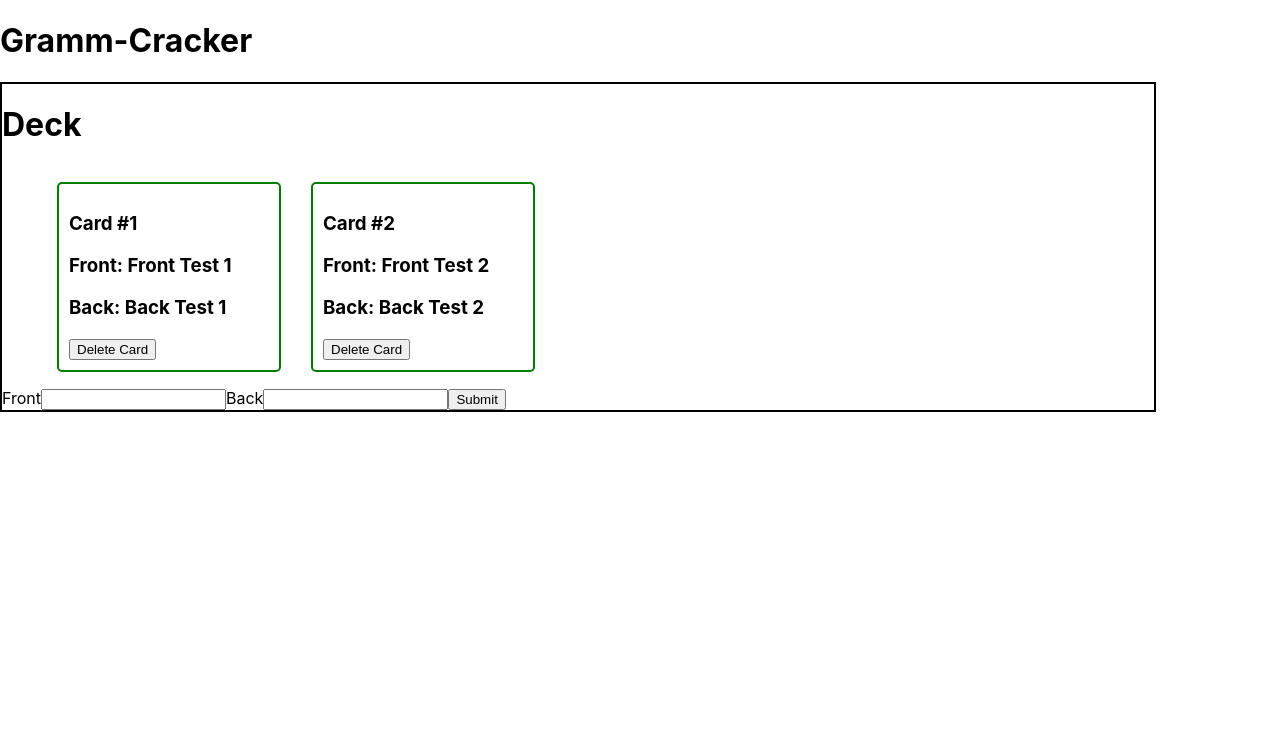
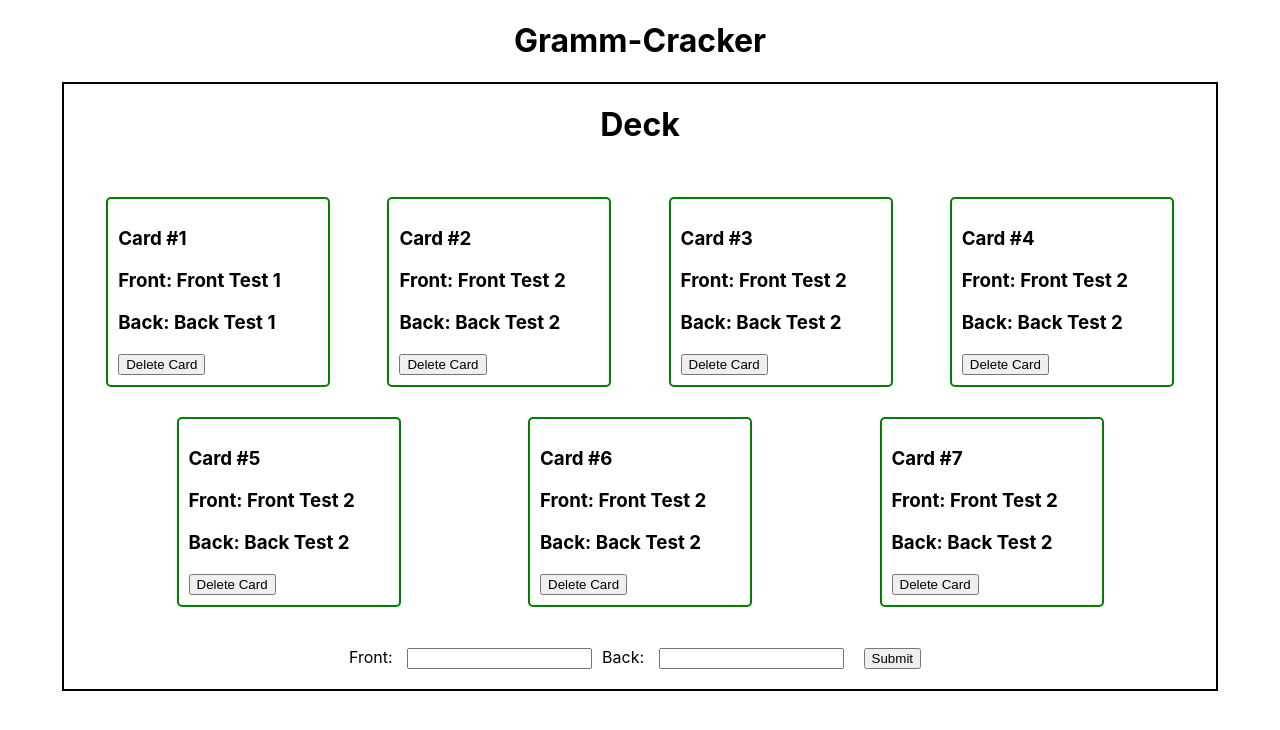
Before and after one commit to vincenthanguk/Vocabulazy, a React (Create React App) app: page / in a window 1280 px wide. Shown: the top 730 px of the page. Built offline with nearby package versions, Linux system fonts and the light colour scheme.

Commit message:
added simple css flexbox styles

```diff
--- a/src/components/flashcard/flashcard.styles.css
+++ b/src/components/flashcard/flashcard.styles.css
@@ -1,7 +1,6 @@
 .flashcard {
   width: 200px;
-  margin-left: 15px;
-  margin-right: 15px;
+  margin: 15px;
   border: 2px solid green;
   padding: 10px;
   border-radius: 5px;
--- a/src/components/flashcards-container/flashcards-container.component.jsx
+++ b/src/components/flashcards-container/flashcards-container.component.jsx
@@ -12,6 +12,26 @@ class FlashcardsContainer extends React.Component {
         {
           cardFront: 'Front Test 1',
           cardBack: 'Back Test 1',
+        },
+        {
+          cardFront: 'Front Test 2',
+          cardBack: 'Back Test 2',
+        },
+        {
+          cardFront: 'Front Test 2',
+          cardBack: 'Back Test 2',
+        },
+        {
+          cardFront: 'Front Test 2',
+          cardBack: 'Back Test 2',
+        },
+        {
+          cardFront: 'Front Test 2',
+          cardBack: 'Back Test 2',
+        },
+        {
+          cardFront: 'Front Test 2',
+          cardBack: 'Back Test 2',
         },
         {
           cardFront: 'Front Test 2',
--- a/src/components/flashcards-container/flashcards-container.styles.css
+++ b/src/components/flashcards-container/flashcards-container.styles.css
@@ -1,6 +1,9 @@
 ul {
   display: flex;
+  flex-wrap: wrap;
+  justify-content: space-evenly;
   list-style: none;
+  padding: 0;
 }
 
 .container {
@@ -8,4 +11,5 @@ ul {
   border: 2px solid black;
   display: flex;
   flex-direction: column;
+  align-items: center;
 }
--- a/src/components/form/form-component.jsx
+++ b/src/components/form/form-component.jsx
@@ -1,4 +1,6 @@
 import React from 'react';
+
+import './form-styles.css';
 
 class Form extends React.Component {
   initialState = {
@@ -25,7 +27,7 @@ class Form extends React.Component {
 
     return (
       <form>
-        <label htmlFor="cardFront">Front</label>
+        <label htmlFor="cardFront">Front: </label>
         <input
           type="text"
           name="cardFront"
@@ -33,7 +35,7 @@ class Form extends React.Component {
           value={cardFront}
           onChange={this.handleChange}
         />
-        <label htmlFor="cardBack">Back</label>
+        <label htmlFor="cardBack">Back: </label>
         <input
           type="text"
           name="cardBack"
--- a/src/components/form/form-styles.css
+++ b/src/components/form/form-styles.css
@@ -0,0 +1,7 @@
+form {
+  margin-bottom: 10px;
+}
+
+input {
+  margin: 10px;
+}
--- a/src/index.css
+++ b/src/index.css
@@ -5,6 +5,13 @@ body {
     sans-serif;
   -webkit-font-smoothing: antialiased;
   -moz-osx-font-smoothing: grayscale;
+  display: flex;
+  flex-direction: column;
+  align-items: center;
+}
+
+h1 {
+  text-align: center;
 }
 
 code {
```
